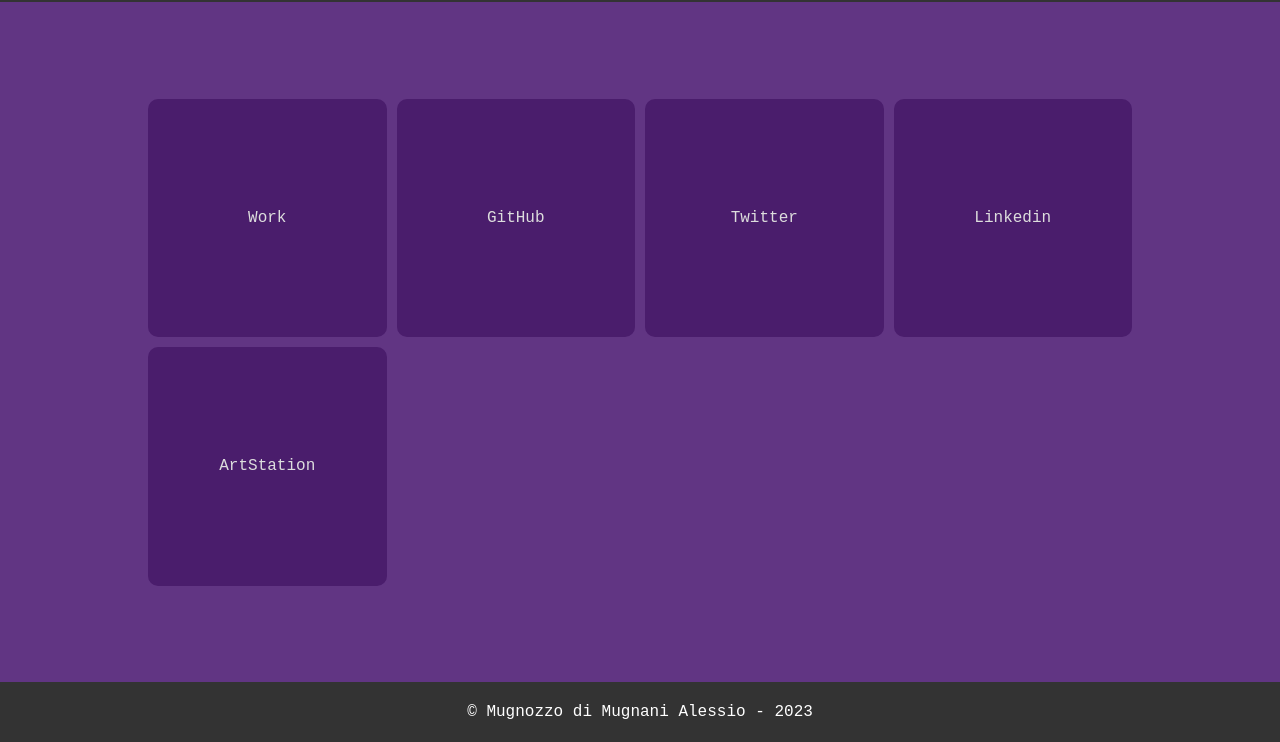
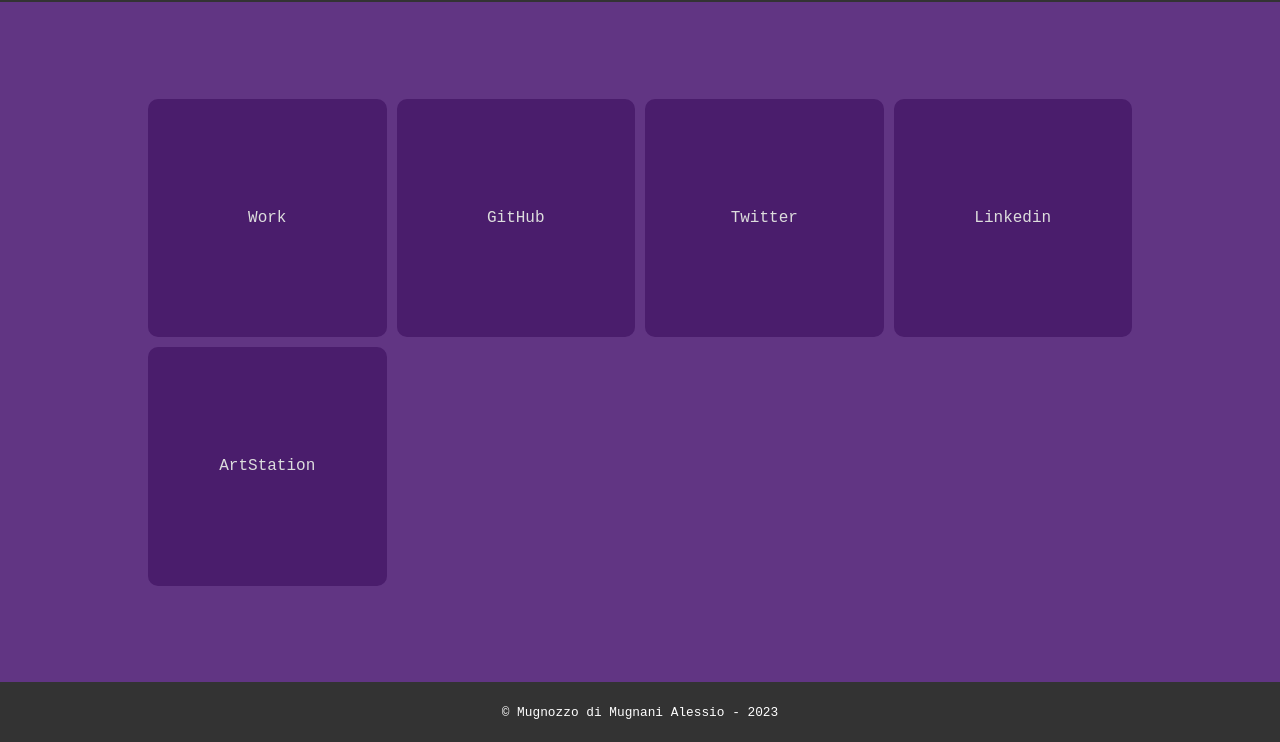
Before and after one commit to mugnozzo/mugnozzo.github.io, a plain HTML site: page index.html in a window 1280 px wide. Shown: the part 58-800 px from the top of the page. Drawn offline with Linux system fonts and the light colour scheme.

Commit message:
Reduced font size in footer

```diff
--- a/style.scss
+++ b/style.scss
@@ -37,6 +37,10 @@
 	display: flex;
 	justify-content: center;
 	align-items: center;
+}
+
+footer {
+	font-size: .8rem;
 }
 
 header .logo {
```
Also changed, not shown: style.css.
